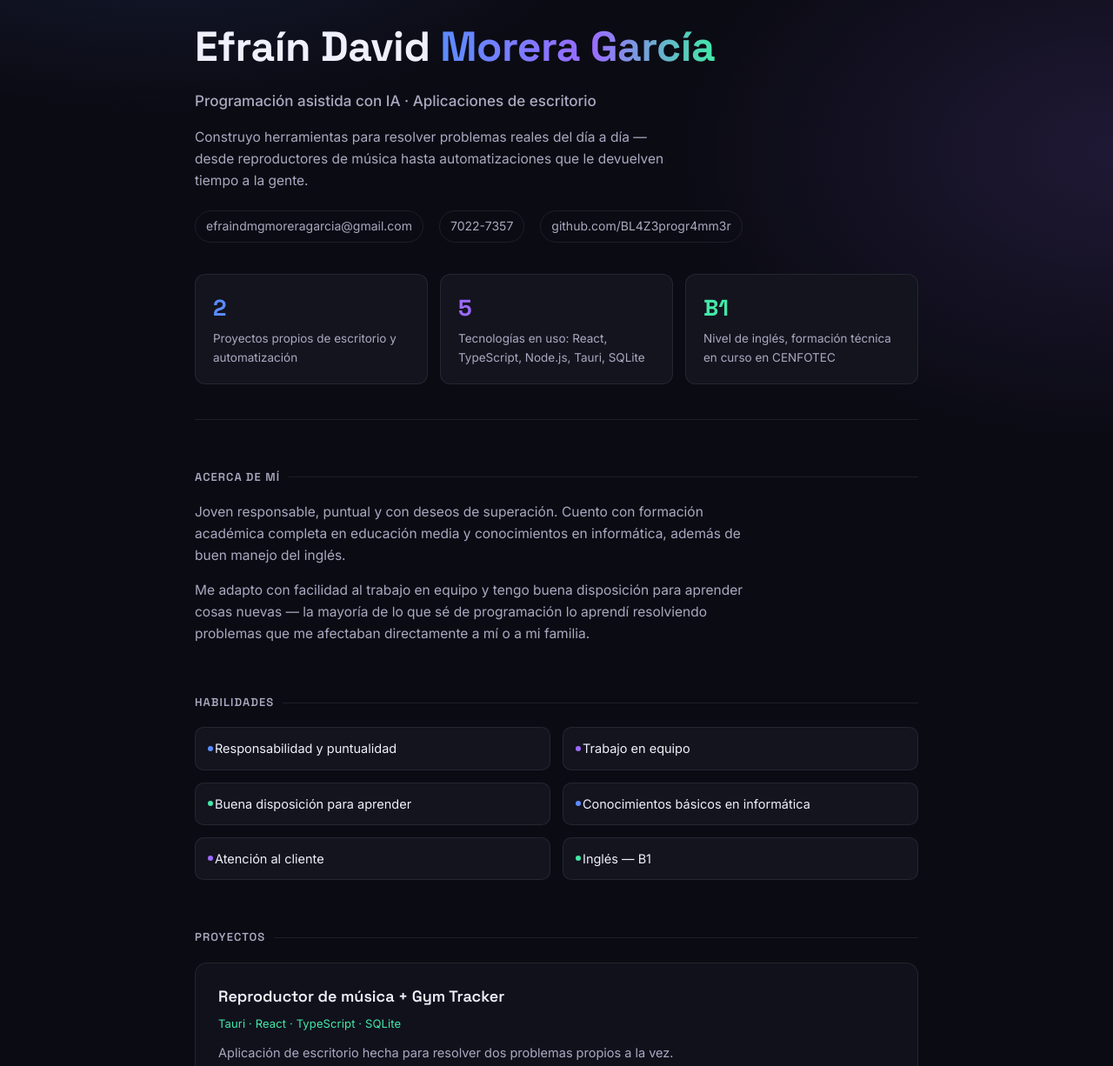
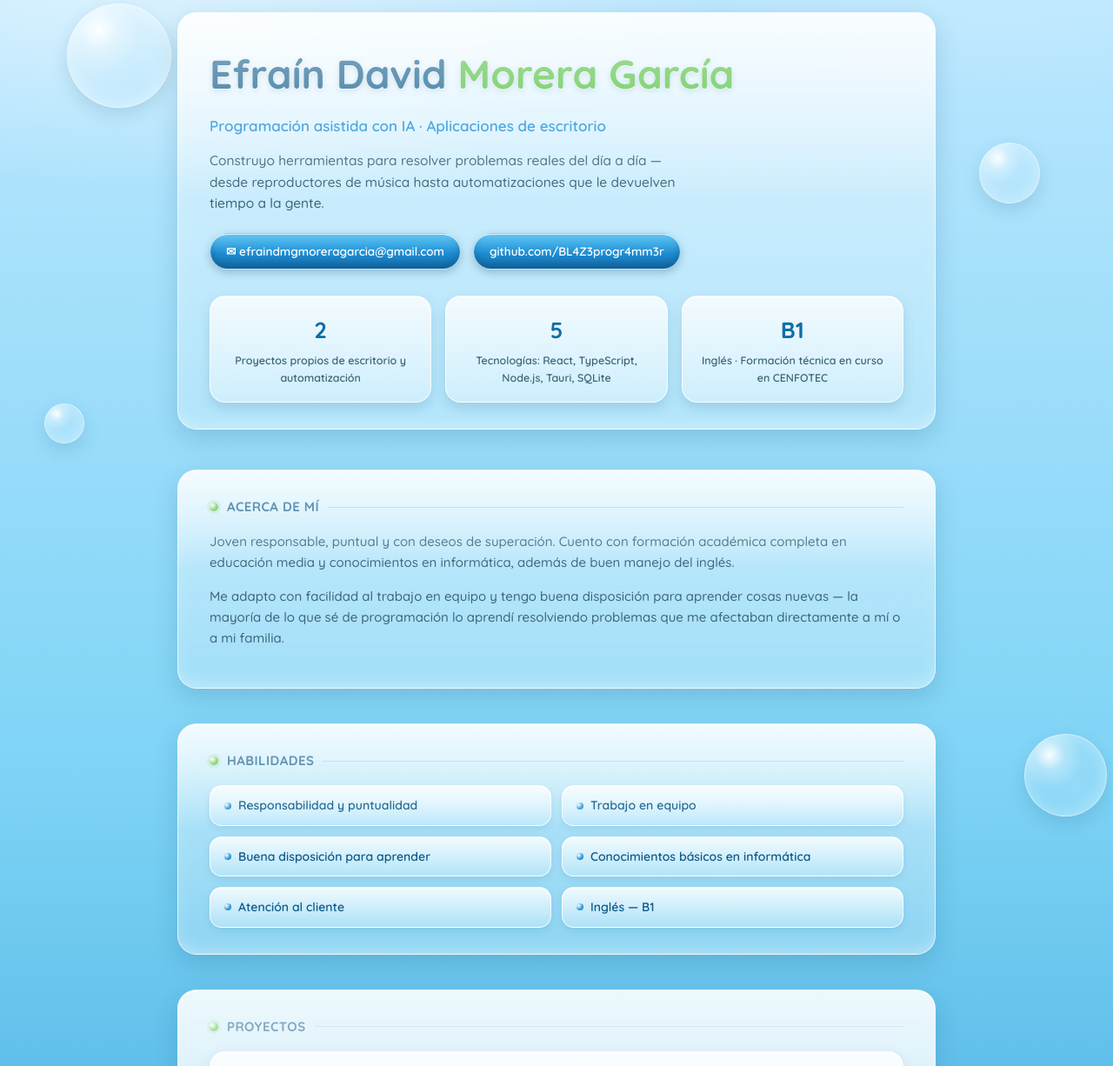
Before and after one commit to BL4Z3progr4mm3r/BL4Z3progr4mm3r.github.io, a plain HTML site: page index.html in a window 1280 px wide. Shown: the part 56-1282 px from the top of the page at 87% size. Drawn offline with Linux system fonts and the light colour scheme; a web font is replaced by a local one.

Commit message:
Revamp CV layout and styles with new design elements
Updated styles and structure of the CV webpage, including new color scheme and layout adjustments. Added new sections for skills, projects, and education.

```diff
--- a/index.html
+++ b/index.html
@@ -6,205 +6,260 @@
 <title>Efraín Morera — CV</title>
 <link rel="preconnect" href="https://fonts.googleapis.com">
 <link rel="preconnect" href="https://fonts.gstatic.com" crossorigin>
-<link href="https://fonts.googleapis.com/css2?family=Space+Grotesk:wght@500;600;700&family=Inter:wght@400;500;600&display=swap" rel="stylesheet">
+<link href="https://fonts.googleapis.com/css2?family=Quicksand:wght@500;600;700&family=Trebuchet+MS&display=swap" rel="stylesheet">
 <style>
   :root{
-    --bg: #0b0b14;
-    --panel: #11111c;
-    --panel-2: #14141f;
-    --blue: #5b8cff;
-    --purple: #9b6bff;
-    --green: #42e8a8;
-    --text-main: #eef0fb;
-    --text-soft: #a9aac0;
-    --line: rgba(255,255,255,0.08);
-    --maxw: 880px;
+    --sky-top: #bfe8ff;
+    --sky-mid: #7fd4f6;
+    --sky-deep: #2f9fd8;
+    --glass-blue: #1f8fd6;
+    --leaf: #4fbf3a;
+    --white: #ffffff;
+    --ink: #163a52;
+    --ink-soft: #3d6479;
+    --maxw: 920px;
   }
   *{ box-sizing:border-box; }
   html{ scroll-behavior:smooth; }
   body{
     margin:0;
+    font-family: 'Quicksand', 'Trebuchet MS', sans-serif;
+    color: var(--ink);
+    line-height:1.6;
     background:
-      radial-gradient(900px 500px at 15% -5%, rgba(91,140,255,0.16), transparent 60%),
-      radial-gradient(900px 600px at 100% 10%, rgba(155,107,255,0.14), transparent 55%),
-      radial-gradient(700px 500px at 50% 110%, rgba(66,232,168,0.10), transparent 60%),
-      var(--bg);
-    color: var(--text-main);
-    font-family: 'Inter', system-ui, sans-serif;
-    line-height:1.6;
-    -webkit-font-smoothing: antialiased;
+      radial-gradient(1200px 500px at 15% 0%, rgba(255,255,255,0.55), transparent 55%),
+      radial-gradient(900px 700px at 90% -10%, rgba(255,255,255,0.35), transparent 60%),
+      linear-gradient(180deg, var(--sky-top) 0%, var(--sky-mid) 38%, var(--sky-deep) 75%, #1c7fb8 100%);
+    min-height:100vh;
+    position:relative;
+    overflow-x:hidden;
   }
-  .wrap{ max-width: var(--maxw); margin: 0 auto; padding: 72px 24px 100px; }
-  h1,h2,h3{ font-family:'Space Grotesk', 'Inter', sans-serif; margin:0; }
 
-  .grad-text{
-    background: linear-gradient(90deg, var(--blue), var(--purple) 55%, var(--green));
-    -webkit-background-clip: text;
-    background-clip: text;
-    color: transparent;
+  /* floating glassy bubbles */
+  .bubble{
+    position:absolute;
+    border-radius:50%;
+    background:
+      radial-gradient(circle at 30% 25%, rgba(255,255,255,0.95) 0%, rgba(255,255,255,0.35) 18%, rgba(255,255,255,0.05) 40%, transparent 60%),
+      radial-gradient(circle at 70% 75%, rgba(180,230,255,0.25), transparent 60%),
+      rgba(255,255,255,0.08);
+    border: 1px solid rgba(255,255,255,0.55);
+    box-shadow: inset 0 0 20px rgba(255,255,255,0.4), 0 8px 20px rgba(20,80,110,0.15);
+    pointer-events:none;
+  }
+  .b1{ width:120px; height:120px; top:60px; left:6%; }
+  .b2{ width:70px; height:70px; top:220px; left:88%; }
+  .b3{ width:46px; height:46px; top:520px; left:4%; }
+  .b4{ width:95px; height:95px; top:900px; left:92%; }
+  .b5{ width:55px; height:55px; top:1350px; left:8%; }
+  .b6{ width:80px; height:80px; top:1750px; left:90%; }
+
+  .wrap{ max-width: var(--maxw); margin: 0 auto; padding: 70px 24px 100px; position:relative; z-index:1; }
+
+  /* glass panel base */
+  .glass{
+    background: linear-gradient(180deg, rgba(255,255,255,0.75) 0%, rgba(255,255,255,0.35) 45%, rgba(255,255,255,0.22) 100%);
+    border: 1px solid rgba(255,255,255,0.7);
+    border-radius: 22px;
+    box-shadow:
+      inset 0 1px 0 rgba(255,255,255,0.9),
+      inset 0 -12px 24px -12px rgba(255,255,255,0.5),
+      0 10px 28px rgba(15,70,100,0.18);
+    backdrop-filter: blur(6px);
+    position:relative;
+    overflow:hidden;
+  }
+  .glass::before{
+    content:"";
+    position:absolute; top:0; left:0; right:0; height:45%;
+    background: linear-gradient(180deg, rgba(255,255,255,0.55), transparent);
+    pointer-events:none;
   }
 
   header.hero{
-    padding-bottom:40px;
-    border-bottom: 1px solid var(--line);
+    padding: 34px 36px 30px;
+    margin-bottom: 46px;
   }
-  header.hero h1{ font-size: clamp(32px, 5vw, 48px); font-weight:700; letter-spacing:-0.01em; }
-  header.hero .role{ margin-top:10px; font-size:17px; color: var(--text-soft); font-weight:500; }
-  header.hero .tagline{ margin-top:16px; font-size:15.5px; color: var(--text-soft); max-width:58ch; }
+  header.hero h1{
+    margin:0;
+    font-family:'Quicksand', sans-serif;
+    font-weight:700;
+    font-size: clamp(30px, 4.6vw, 46px);
+    color: #0e5a8a;
+    text-shadow: 0 1px 0 rgba(255,255,255,0.8), 0 2px 6px rgba(20,90,130,0.25);
+  }
+  header.hero h1 .accent{ color: var(--leaf); }
+  header.hero .role{
+    margin-top:8px; font-size:17px; font-weight:600; color: var(--glass-blue);
+  }
+  header.hero .tagline{
+    margin-top:14px; font-size:15.5px; color: var(--ink-soft); max-width:60ch;
+  }
 
-  .contact-row{
-    display:flex; gap:18px; flex-wrap:wrap; margin-top:22px;
+  .pill-row{ display:flex; gap:14px; flex-wrap:wrap; margin-top:22px; }
+  .pill{
+    display:inline-flex; align-items:center; gap:6px;
+    padding: 9px 18px;
+    border-radius: 999px;
+    font-size:13.5px; font-weight:600;
+    color:#fff;
+    text-decoration:none;
+    background: linear-gradient(180deg, #63c9f5 0%, #1f8fd6 55%, #1670ac 100%);
+    border: 1px solid rgba(255,255,255,0.6);
+    box-shadow: inset 0 1px 0 rgba(255,255,255,0.8), inset 0 -6px 10px rgba(0,40,70,0.25), 0 4px 10px rgba(10,60,90,0.25);
   }
-  .contact-row a, .contact-row span{
-    font-size:14px; color: var(--text-soft); text-decoration:none;
-    border:1px solid var(--line); padding:6px 12px; border-radius:100px;
-    display:inline-flex; align-items:center; gap:6px;
+  .pill:hover{ filter: brightness(1.08); }
+
+  .stat-row{ display:grid; grid-template-columns: repeat(3,1fr); gap:16px; margin-top:30px; }
+  @media (max-width:640px){ .stat-row{ grid-template-columns:1fr; } }
+  .stat{
+    padding:18px 20px; border-radius:18px; text-align:center;
+    background: linear-gradient(180deg, rgba(255,255,255,0.8), rgba(255,255,255,0.35));
+    border: 1px solid rgba(255,255,255,0.75);
+    box-shadow: inset 0 1px 0 rgba(255,255,255,0.9), 0 6px 14px rgba(15,70,100,0.14);
   }
-  .contact-row a:hover{ border-color: var(--blue); color: var(--text-main); }
-  .dot{ width:6px; height:6px; border-radius:50%; display:inline-block; }
+  .stat .num{ font-size:26px; font-weight:700; color:#0e6fa8; text-shadow:0 1px 0 rgba(255,255,255,0.8); }
+  .stat .label{ margin-top:4px; font-size:12.5px; color: var(--ink-soft); font-weight:600; }
 
-  .stat-row{
-    display:grid; grid-template-columns: repeat(3, 1fr); gap:14px;
-    margin-top:36px;
-  }
-  @media (max-width:640px){ .stat-row{ grid-template-columns: 1fr; } }
-  .stat{
-    border:1px solid var(--line); border-radius:12px;
-    padding:18px 20px; background: var(--panel-2);
-  }
-  .stat .num{ font-family:'Space Grotesk', sans-serif; font-size:26px; font-weight:700; }
-  .stat .num.b{ color: var(--blue); }
-  .stat .num.p{ color: var(--purple); }
-  .stat .num.g{ color: var(--green); }
-  .stat .label{ margin-top:4px; font-size:13.5px; color: var(--text-soft); }
+  section{ margin-top:40px; }
+  section > .glass{ padding: 30px 36px; }
 
-  section{ margin-top:56px; }
   section h2{
-    font-size:13px; letter-spacing:0.08em; font-weight:600;
-    color: var(--text-soft); text-transform:uppercase;
-    margin-bottom:18px;
+    margin:0 0 16px;
+    font-size:15px; letter-spacing:0.03em; font-weight:700;
+    color: #0e5a8a; text-transform:uppercase;
     display:flex; align-items:center; gap:10px;
   }
-  section h2::after{
-    content:""; flex:1; height:1px; background: var(--line);
+  section h2 .bead{
+    width:10px; height:10px; border-radius:50%;
+    background: radial-gradient(circle at 30% 30%, #fff, var(--leaf) 60%);
+    box-shadow: 0 0 0 3px rgba(79,191,58,0.18);
+    flex-shrink:0;
+  }
+  section h2::after{ content:""; flex:1; height:1px; background: rgba(14,90,138,0.2); }
+
+  .about p{ color: var(--ink-soft); font-size:15px; }
+  .about p + p{ margin-top:10px; }
+
+  .grid-2{ display:grid; grid-template-columns: repeat(2, 1fr); gap:12px; }
+  @media (max-width:640px){ .grid-2{ grid-template-columns: 1fr; } }
+  .skill-chip{
+    padding:11px 16px; border-radius:14px; font-size:14px; font-weight:600; color:#0e5a8a;
+    background: linear-gradient(180deg, rgba(255,255,255,0.85), rgba(210,240,255,0.4));
+    border:1px solid rgba(255,255,255,0.8);
+    box-shadow: inset 0 1px 0 rgba(255,255,255,0.9), 0 3px 8px rgba(15,70,100,0.10);
+    display:flex; align-items:center; gap:8px;
+  }
+  .skill-chip .drop{
+    width:8px; height:8px; border-radius:50%;
+    background: radial-gradient(circle at 30% 30%, #fff, var(--glass-blue) 65%);
+    flex-shrink:0;
   }
 
-  .about p{ color: var(--text-soft); font-size:15.5px; max-width:68ch; }
-  .about p + p{ margin-top:12px; }
+  .project{
+    border-radius:18px;
+    padding: 22px 24px;
+    margin-bottom:16px;
+    background: linear-gradient(180deg, rgba(255,255,255,0.85), rgba(210,240,255,0.35));
+    border: 1px solid rgba(255,255,255,0.8);
+    box-shadow: inset 0 1px 0 rgba(255,255,255,0.9), 0 6px 16px rgba(15,70,100,0.12);
+    position:relative;
+  }
+  .project:last-child{ margin-bottom:0; }
+  .project h3{ margin:0; font-size:17.5px; font-weight:700; color:#0e5a8a; }
+  .project .stack{ margin-top:5px; font-size:12.5px; font-weight:700; color: var(--leaf); letter-spacing:0.02em; }
+  .project p{ margin-top:10px; color: var(--ink-soft); font-size:14px; }
+  .project ul{ margin:10px 0 0; padding-left:18px; color: var(--ink-soft); font-size:14px; }
+  .project li{ margin-bottom:5px; }
 
-  .grid-2{ display:grid; grid-template-columns: repeat(2, 1fr); gap:14px; }
-  @media (max-width:640px){ .grid-2{ grid-template-columns: 1fr; } }
-
-  .skill-pill{
-    background: var(--panel-2);
-    border:1px solid var(--line);
-    border-radius:10px;
-    padding:12px 16px;
-    font-size:14.5px;
-    color: var(--text-main);
-    position:relative;
-    padding-left:22px;
-  }
-  .skill-pill::before{
-    content:"";
-    position:absolute; left:14px; top:50%; transform:translateY(-50%);
-    width:6px; height:6px; border-radius:50%;
-    background: var(--blue);
-  }
-  .skill-pill.p::before{ background: var(--purple); }
-  .skill-pill.g::before{ background: var(--green); }
-
-  .project{
-    background: var(--panel);
-    border:1px solid var(--line);
-    border-radius:14px;
-    padding:24px 26px;
-    margin-bottom:18px;
-  }
-  .project h3{ font-size:18px; font-weight:600; }
-  .project .stack{
-    margin-top:6px; font-size:13px; color: var(--green);
-    font-family:'Inter'; letter-spacing:0.01em;
-  }
-  .project p{ margin-top:12px; color: var(--text-soft); font-size:14.5px; }
-  .project ul{ margin:12px 0 0; padding-left:18px; color: var(--text-soft); font-size:14.5px; }
-  .project li{ margin-bottom:6px; }
-
-  .edu-item{ margin-bottom:22px; }
-  .edu-item .t{ font-weight:600; font-size:16px; }
-  .edu-item .p2{ color: var(--text-soft); font-size:14.5px; margin-top:2px; }
-  .edu-item .d{ color: var(--green); font-size:13px; font-style:italic; margin-top:2px; }
+  .edu-item{ margin-bottom:18px; }
+  .edu-item:last-child{ margin-bottom:0; }
+  .edu-item .t{ font-weight:700; font-size:15.5px; color:#0e5a8a; }
+  .edu-item .p2{ color: var(--ink-soft); font-size:14px; margin-top:2px; }
+  .edu-item .d{ color: var(--leaf); font-size:12.5px; font-weight:700; margin-top:2px; }
 
   footer{
-    margin-top:70px; padding-top:24px; border-top:1px solid var(--line);
-    color: var(--text-soft); font-size:13px; display:flex; justify-content:space-between; flex-wrap:wrap; gap:10px;
+    margin-top:40px; padding: 18px 36px;
+    color: rgba(255,255,255,0.9); font-size:13px;
+    display:flex; justify-content:space-between; flex-wrap:wrap; gap:8px;
+    text-shadow: 0 1px 2px rgba(0,30,50,0.3);
   }
-  footer a{ color: var(--blue); text-decoration:none; }
-  footer a:hover{ text-decoration:underline; }
 </style>
 </head>
 <body>
+
+  <div class="bubble b1"></div>
+  <div class="bubble b2"></div>
+  <div class="bubble b3"></div>
+  <div class="bubble b4"></div>
+  <div class="bubble b5"></div>
+  <div class="bubble b6"></div>
+
   <div class="wrap">
 
-  <header class="hero">
-    <h1>Efraín David <span class="grad-text">Morera García</span></h1>
+    <header class="hero glass">
+      <h1>Efraín David <span class="accent">Morera García</span></h1>
       <div class="role">Programación asistida con IA · Aplicaciones de escritorio</div>
       <p class="tagline">Construyo herramientas para resolver problemas reales del día a día — desde reproductores de música hasta automatizaciones que le devuelven tiempo a la gente.</p>
-    <div class="contact-row">
-      <a href="mailto:efraindmgmoreragarcia@gmail.com">efraindmgmoreragarcia@gmail.com</a>
-      <span>7022-7357</span>
-      <a href="https://github.com/BL4Z3progr4mm3r" target="_blank" rel="noopener">github.com/BL4Z3progr4mm3r</a>
+      <div class="pill-row">
+        <a class="pill" href="mailto:efraindmgmoreragarcia@gmail.com">✉ efraindmgmoreragarcia@gmail.com</a>
+        <a class="pill" href="https://github.com/BL4Z3progr4mm3r" target="_blank" rel="noopener">github.com/BL4Z3progr4mm3r</a>
       </div>
       <div class="stat-row">
         <div class="stat">
-        <div class="num b">2</div>
+          <div class="num">2</div>
           <div class="label">Proyectos propios de escritorio y automatización</div>
         </div>
         <div class="stat">
-        <div class="num p">5</div>
-        <div class="label">Tecnologías en uso: React, TypeScript, Node.js, Tauri, SQLite</div>
+          <div class="num">5</div>
+          <div class="label">Tecnologías: React, TypeScript, Node.js, Tauri, SQLite</div>
         </div>
         <div class="stat">
-        <div class="num g">B1</div>
-        <div class="label">Nivel de inglés, formación técnica en curso en CENFOTEC</div>
+          <div class="num">B1</div>
+          <div class="label">Inglés · Formación técnica en curso en CENFOTEC</div>
         </div>
       </div>
     </header>
 
     <section class="about">
-    <h2>Acerca de mí</h2>
+      <div class="glass">
+        <h2><span class="bead"></span>Acerca de mí</h2>
         <p>Joven responsable, puntual y con deseos de superación. Cuento con formación académica completa en educación media y conocimientos en informática, además de buen manejo del inglés.</p>
         <p>Me adapto con facilidad al trabajo en equipo y tengo buena disposición para aprender cosas nuevas — la mayoría de lo que sé de programación lo aprendí resolviendo problemas que me afectaban directamente a mí o a mi familia.</p>
+      </div>
     </section>
 
     <section class="skills">
-    <h2>Habilidades</h2>
+      <div class="glass">
+        <h2><span class="bead"></span>Habilidades</h2>
         <div class="grid-2">
-      <div class="skill-pill">Responsabilidad y puntualidad</div>
-      <div class="skill-pill p">Trabajo en equipo</div>
-      <div class="skill-pill g">Buena disposición para aprender</div>
-      <div class="skill-pill">Conocimientos básicos en informática</div>
-      <div class="skill-pill p">Atención al cliente</div>
-      <div class="skill-pill g">Inglés — B1</div>
+          <div class="skill-chip"><span class="drop"></span>Responsabilidad y puntualidad</div>
+          <div class="skill-chip"><span class="drop"></span>Trabajo en equipo</div>
+          <div class="skill-chip"><span class="drop"></span>Buena disposición para aprender</div>
+          <div class="skill-chip"><span class="drop"></span>Conocimientos básicos en informática</div>
+          <div class="skill-chip"><span class="drop"></span>Atención al cliente</div>
+          <div class="skill-chip"><span class="drop"></span>Inglés — B1</div>
+        </div>
       </div>
     </section>
 
     <section class="projects">
-    <h2>Proyectos</h2>
+      <div class="glass">
+        <h2><span class="bead"></span>Proyectos</h2>
 
         <div class="project">
           <h3>Reproductor de música + Gym Tracker</h3>
-      <div class="stack">Tauri · React · TypeScript · SQLite</div>
-      <p>Aplicación de escritorio hecha para resolver dos problemas propios a la vez.</p>
+          <div class="stack">TAURI · REACT · TYPESCRIPT · SQLITE</div>
+          <p>Aplicación de escritorio hecha para resolver dos problemas propios a la vez, con una interfaz propia inspirada en la estética Frutiger Aero (paneles de vidrio, brillos y acentos azul-verde).</p>
           <ul>
-        <li>Reemplaza al reproductor de música predeterminado de Windows con una alternativa propia más ágil y ligera.</li>
+            <li>Reemplaza al reproductor de música predeterminado de Windows con una alternativa propia más ágil, ligera y visualmente cuidada.</li>
             <li>Incluye un registro mensual de pesos de gimnasio, para dar seguimiento real al progreso físico en lugar de depender de la memoria.</li>
           </ul>
         </div>
 
         <div class="project">
           <h3>Automatización de publicaciones en Facebook</h3>
-      <div class="stack">Node.js · TypeScript</div>
+          <div class="stack">NODE.JS · TYPESCRIPT</div>
           <p>Automatización creada para un negocio familiar que necesitaba subir mínimo dos videos diarios a una página de Facebook.</p>
           <ul>
             <li>Elimina la decisión manual de qué video subir cada día.</li>
@@ -214,13 +269,15 @@
 
         <div class="project">
           <h3>Contribuciones open source</h3>
-      <div class="stack">GitHub</div>
+          <div class="stack">GITHUB</div>
           <p>Participación en proyectos de código abierto — en proceso de documentar y ordenar aquí.</p>
+        </div>
       </div>
     </section>
 
     <section class="education">
-    <h2>Educación</h2>
+      <div class="glass">
+        <h2><span class="bead"></span>Educación</h2>
         <div class="edu-item">
           <div class="t">Técnico Ágil de Programación Asistida con IA</div>
           <div class="p2">Universidad CENFOTEC</div>
@@ -230,6 +287,7 @@
           <div class="t">Bachillerato en Educación Media</div>
           <div class="p2">Liceo Ambientalista de Horquetas</div>
           <div class="d">2020 – 2025</div>
+        </div>
       </div>
     </section>
 
```
Lines whose indentation alone changed are shown as unchanged.
